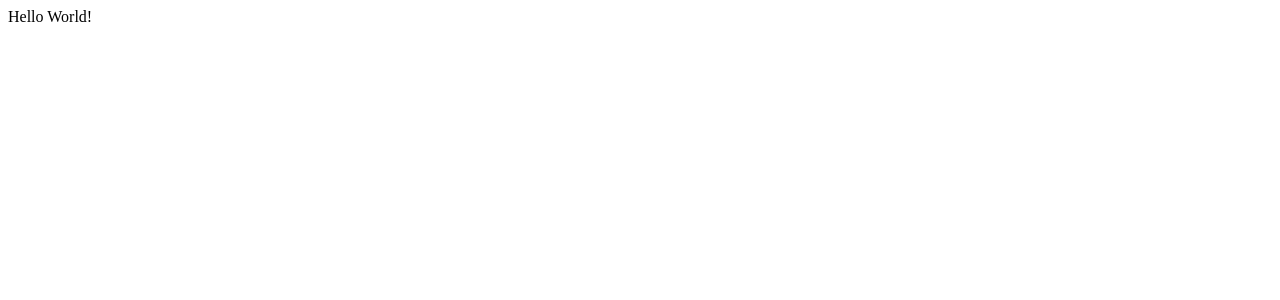
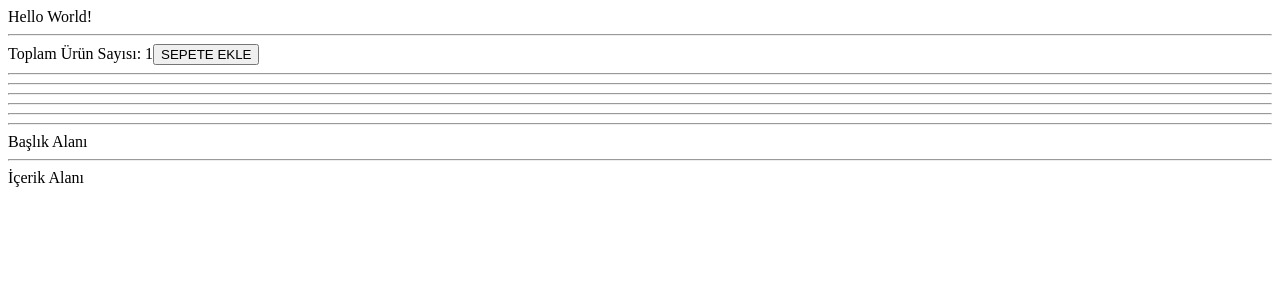
Before and after one commit to erselgulyaz/bilgisayaci-vueogreniyoruz, a Vue app: page / in a window 1280 px wide. Shown: the top 300 px of the page. Built offline with nearby package versions, Linux system fonts and the light colour scheme.

Commit message:
data, methods, computed, created, props başlıkları için çalışma yapıldı

```diff
--- a/src/App.vue
+++ b/src/App.vue
@@ -1,15 +1,53 @@
 <template>
   <div id="app">
     {{message}}
+    <hr>
+    <span>Toplam Ürün Sayısı: {{productTotal}}</span>
+    <button @click="addNewItem()">SEPETE EKLE</button>
+    <hr>
+    <hr>
+    <hr>
+    <hr>
+    <hr>
+    <hr>
+    <basic-component itemTitle="Başlık Alanı" itemContent="İçerik Alanı" />
   </div>
 </template>
 
 <script>
+import BasicComponent from './components/BasicComponent.vue'
 export default {
   data () {
     return {
-      message: 'Hello World!'
+      message: 'Hello World!',
+      products: [
+        {
+          name: 'Ürün 1'
+        }
+      ]
     }
+  },
+  methods: {
+    alertFunc () {
+      alert('Hello World!')
+    },
+    addNewItem () {
+      let item = {
+        name: 'Ürün x'
+      }
+      this.products.push(item)
+    }
+  },
+  computed: {
+    productTotal () {
+      return this.products.length
+    }
+  },
+  created () {
+    alert('sayfa yüklendi')
+  },
+  components: {
+    BasicComponent
   }
 }
 </script>
--- /dev/null
+++ b/src/components/BasicComponent.vue
@@ -0,0 +1,19 @@
+<template>
+  <div>
+    {{ itemTitle }}
+    <hr>
+    {{ itemContent }}
+  </div>
+</template>
+
+<script>
+export default {
+  props: {
+    itemTitle: { type: String, required: true },
+    itemContent: { type: String }
+  }
+}
+</script>
+
+<style scoped>
+</style>
```
